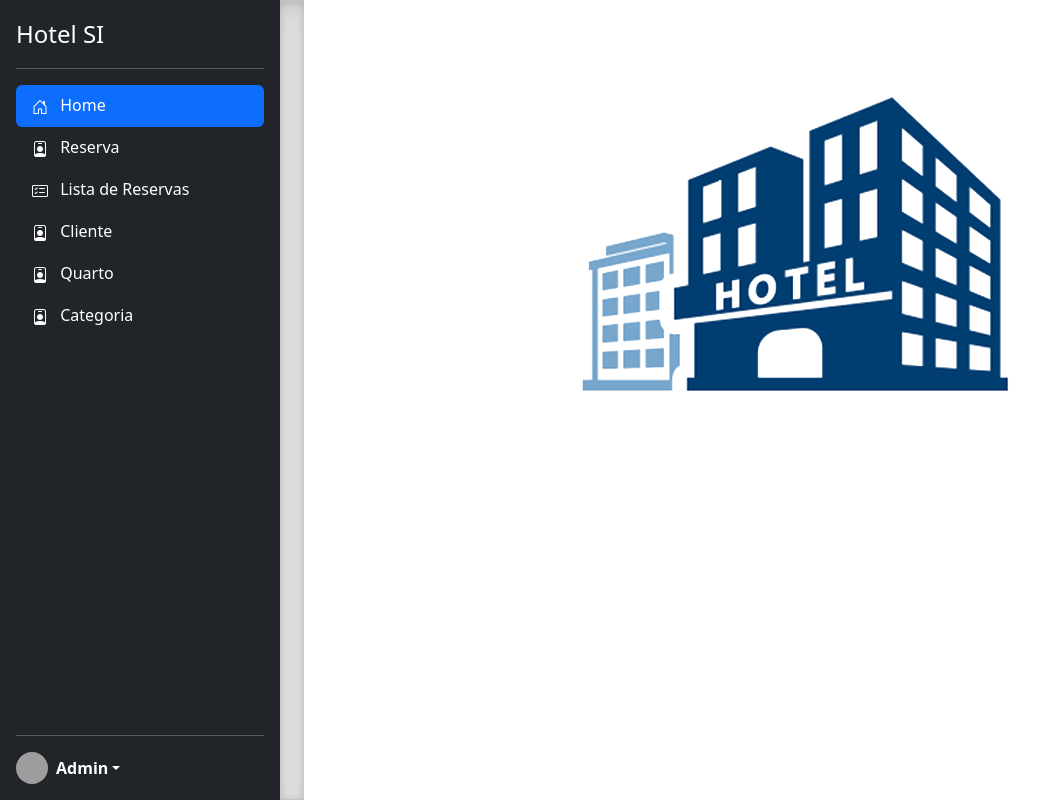
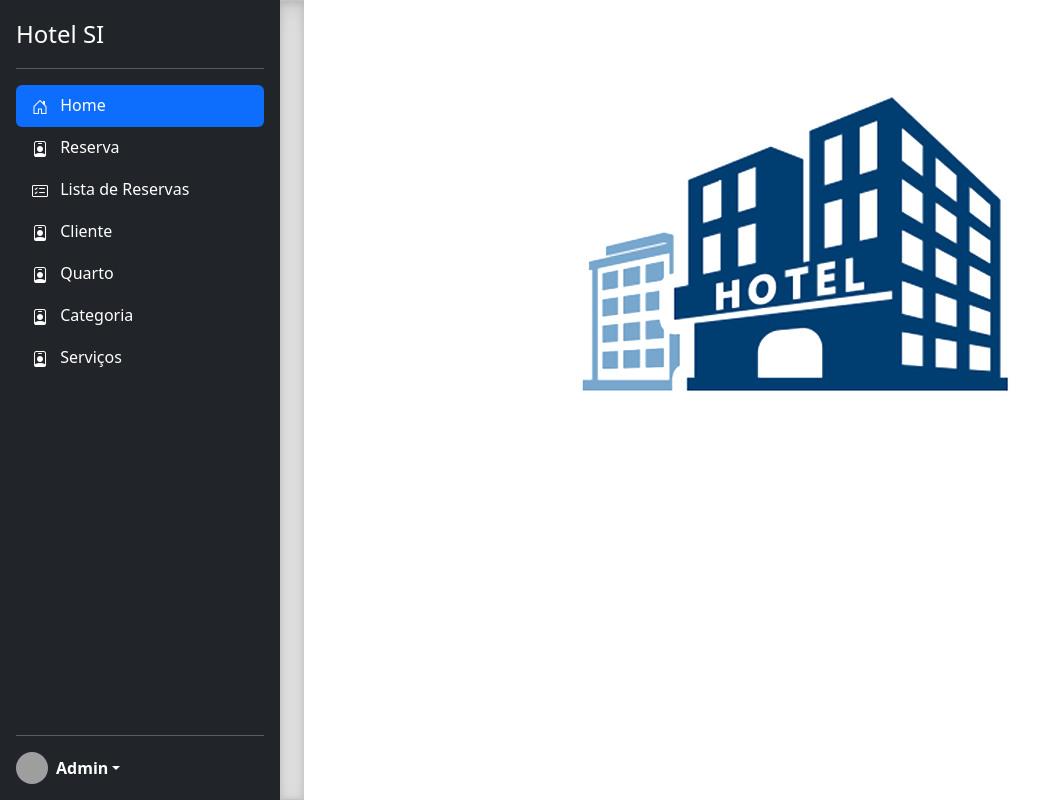
Before and after one commit to JonasMoreira5/Sistema-Hotel-, a PHP site: page /index.php in a window 1280 px wide. Shown: the whole page, without its empty margins (0-1055 px from the left). Run offline with PHP 8.4, Linux system fonts and the light colour scheme; grey boxes are pictures that could not be loaded.

Commit message:
feat: nova menu de serviços na aba lateral

```diff
--- a/index.php
+++ b/index.php
@@ -109,6 +109,16 @@
                         <li><a class="dropdown-item" href="?page=listar_categoria">Listar</a></li>
                     </ul>
                 </li>
+
+                <li class="nav-item dropdown">
+                    <a class="nav-link dropdown text-white" href="#" role="button" data-bs-toggle="dropdown">
+                        <i class="bi bi-person-badge me-2"></i>
+                        Serviços
+                    </a>
+                    <ul class="dropdown-menu">
+                        <li><a class="dropdown-item" href="?page=nova_categoria">Novo</a></li>
+                    </ul>
+                </li>
             </ul>
             <hr>
             <div class="dropdown">
```
